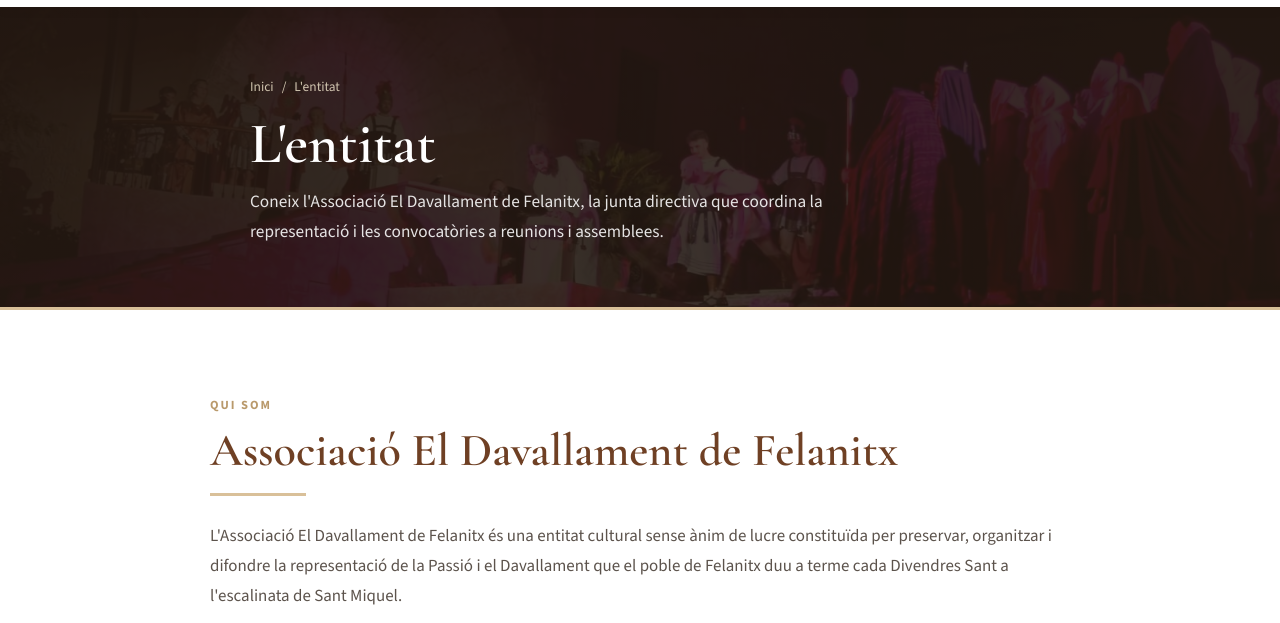
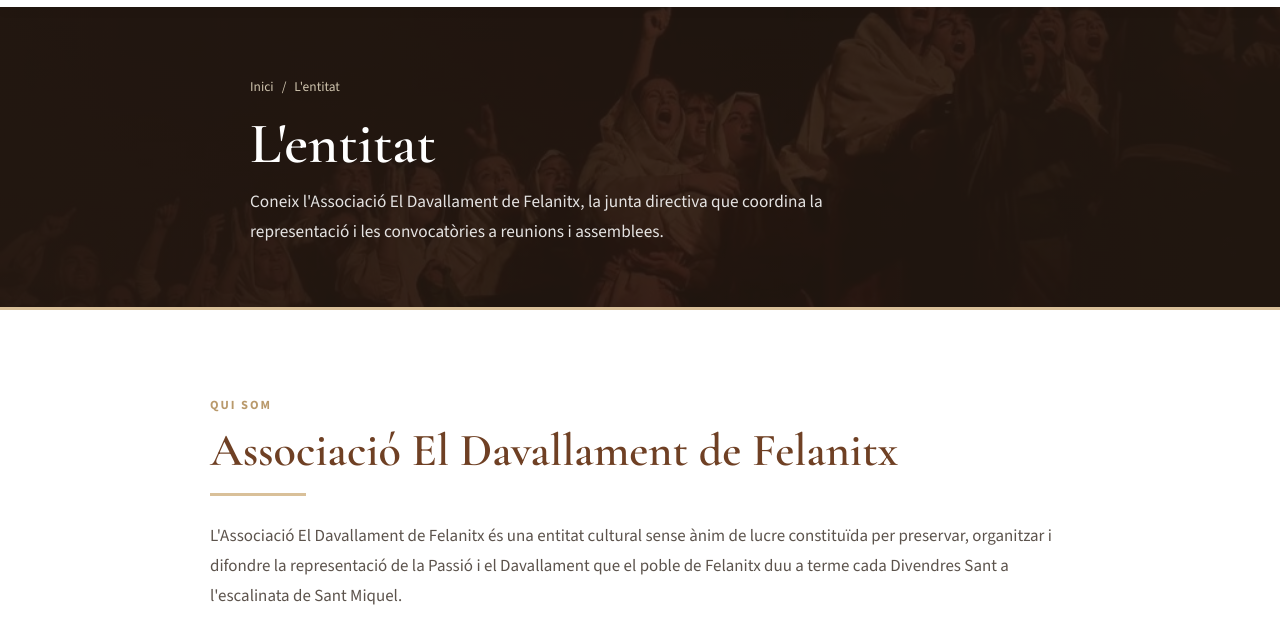
Before and after one commit to DavallamentFelanitx-lab/davallament-felanitx, a plain HTML site: page entitat.html in a window 1280 px wide. Shown: the part 165-788 px from the top of the page. Drawn offline with nearby package versions, Linux system fonts and the light colour scheme; no server answers.

Commit message:
Use uploaded actors photo for L'entitat card and banner

```diff
--- a/entitat.html
+++ b/entitat.html
@@ -18,7 +18,7 @@
   <main id="main-content">
     <section class="page-banner">
       <div class="page-banner-bg" aria-hidden="true">
-        <img src="img/hero/hero3.jpg" alt="">
+        <img src="img/entitat/entitat.jpg" alt="" style="object-position: center 25%">
       </div>
       <div class="container page-banner-inner">
         <nav class="breadcrumb" aria-label="Fil d'Ariadna">
```
Also changed, not shown: index.html (+1 -1 lines), img/entitat/entitat.jpg (added).
